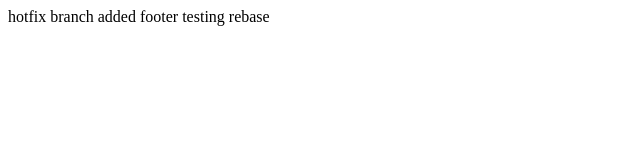
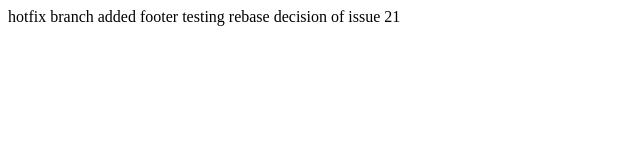
Before and after one commit to daucloudlab/git_test_repo, a plain HTML site: page index.html in a window 1280 px wide. Shown: the whole page, without its empty margins (0-640 px from the left). Drawn offline with Linux system fonts and the light colour scheme.

Commit message:
works on issue21

```diff
--- a/index.html
+++ b/index.html
@@ -14,5 +14,7 @@
 
     testing rebase
 
+    decision of issue 21
+
 </body>
 </html>
```
